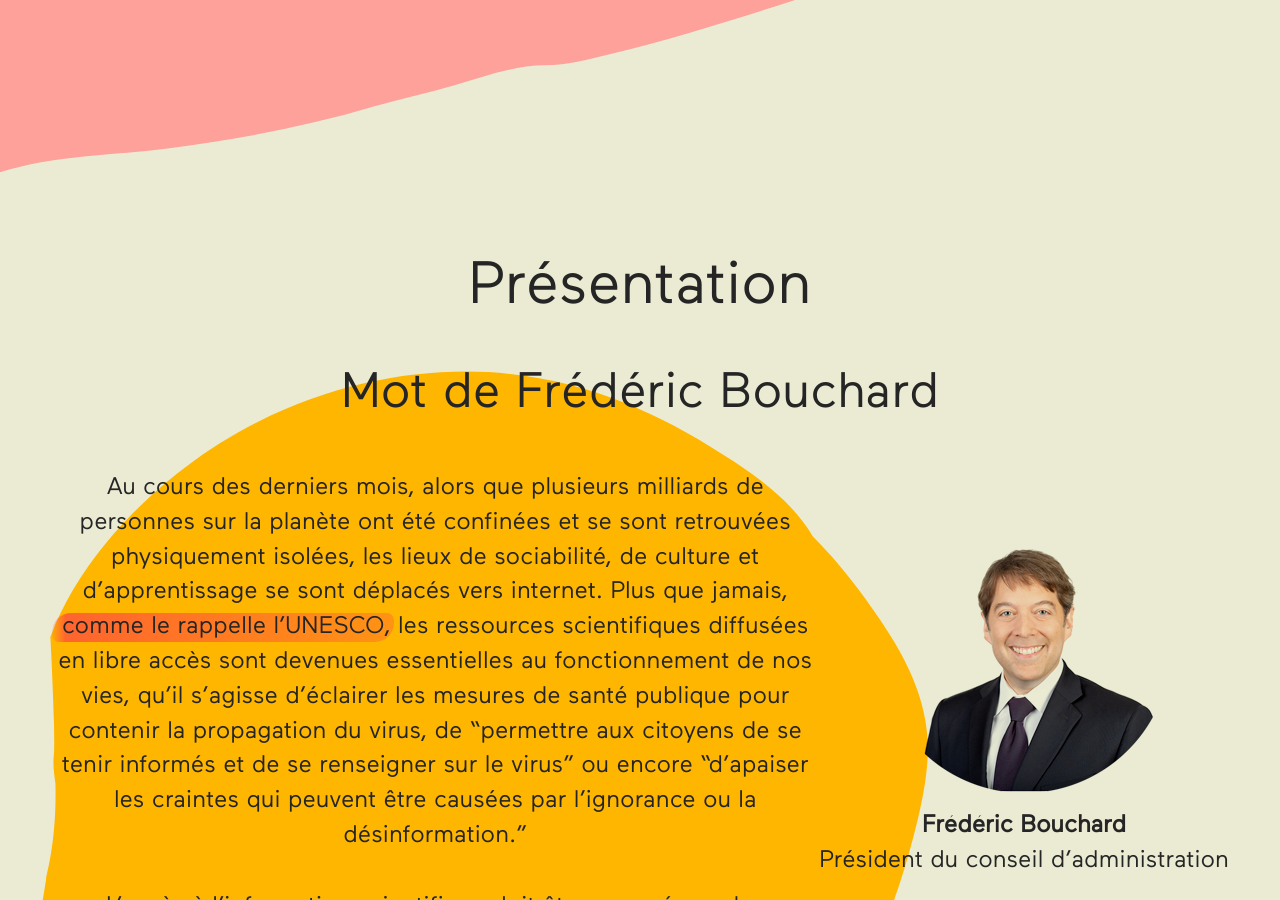
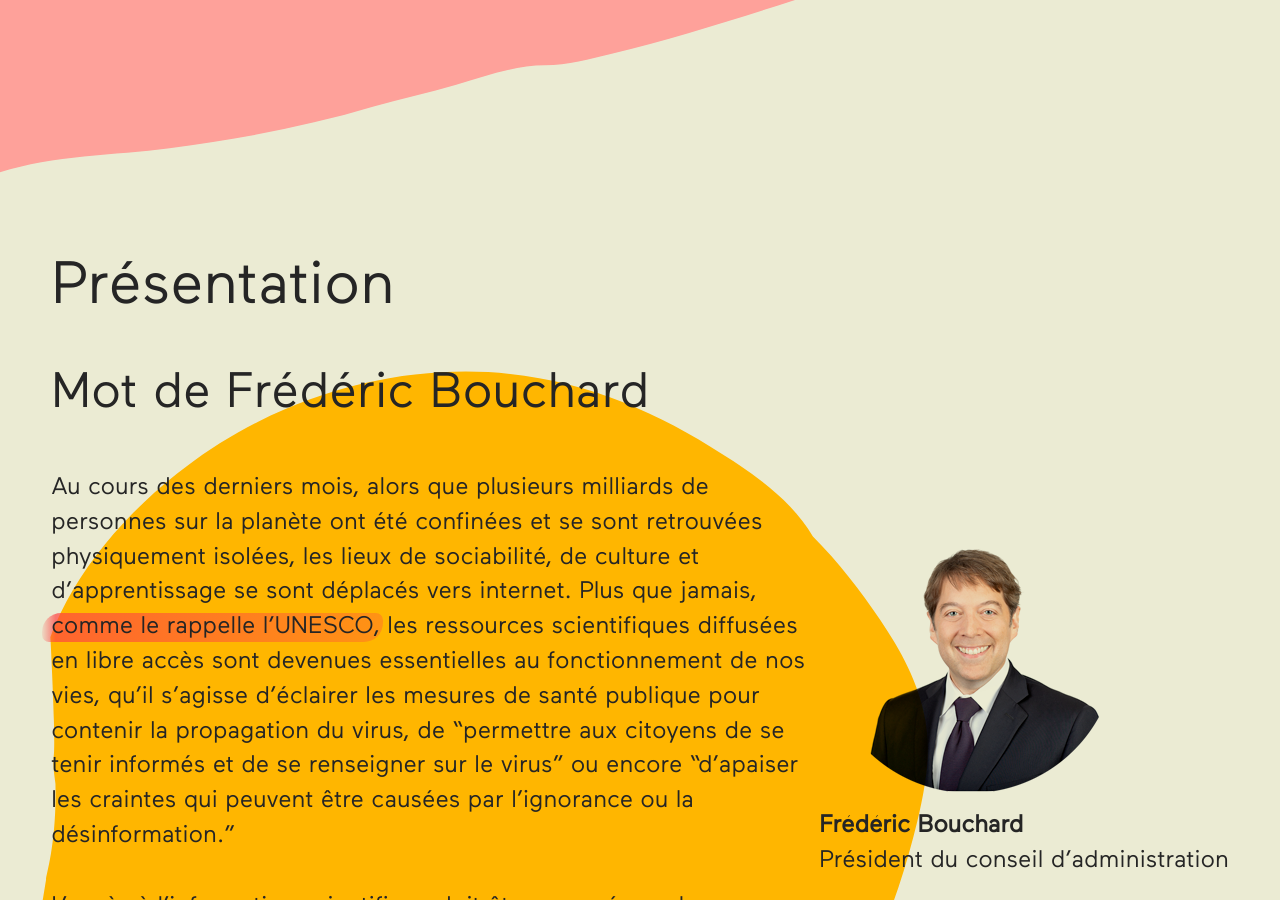
Before and after one commit to Gwendalhenry/erudit-rapport-annuel, a Jekyll site: the page built from index.md, in a window 1280 px wide and 900 px high, scrolled down 1313 px. Built offline with Jekyll 4.4.1, drawn with Linux system fonts in a browser that asks for light colours; some web fonts are replaced.

Commit message:
Do not center all text

```diff
--- a/_sass/components/_section.scss
+++ b/_sass/components/_section.scss
@@ -42,6 +42,5 @@
     background-repeat: no-repeat;
     background-position: right;
     background-size: cover;
-    text-align: center;
   }
 }
--- a/_sass/sections/_consolidation-strategique.scss
+++ b/_sass/sections/_consolidation-strategique.scss
@@ -1,4 +1,6 @@
 #consolidation-strategique {
+  text-align: center;
+
   p, ul, ol {
     width: 100%;
 
```
